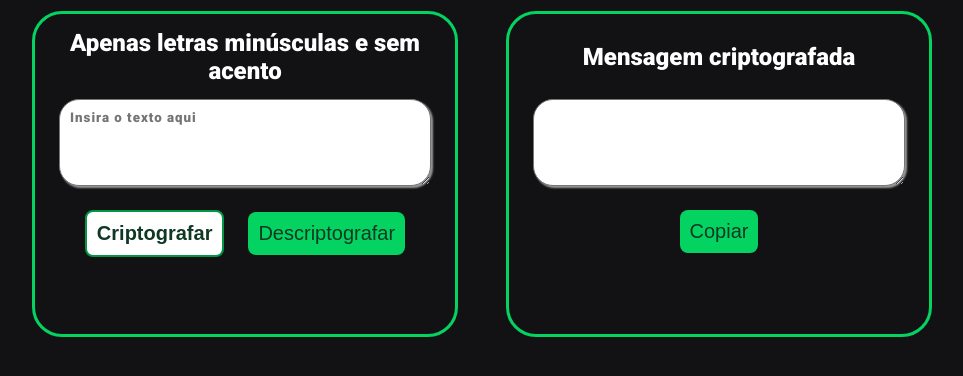
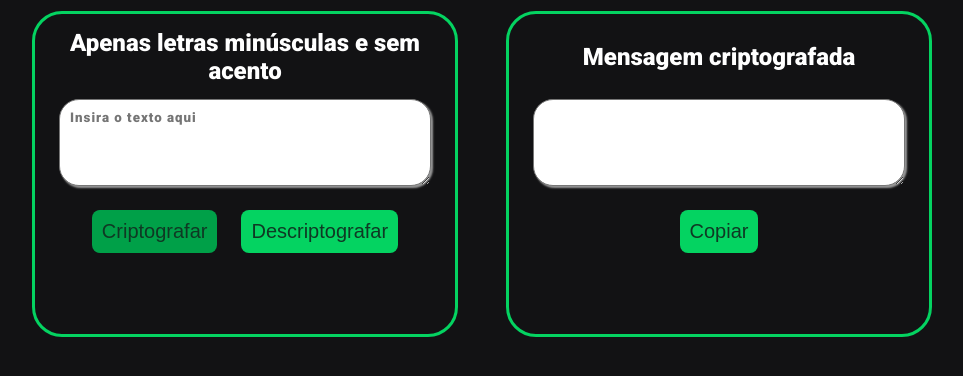
Before and after one commit to edmarpaulino/challenge-oracle-semana1, a plain HTML site: page index.html in a window 1280 px wide. In both pictures the pointer is over the button "Criptografar". Shown: the part 114-490 px from the top of the page, without its empty margins (158-1121 px from the left). Drawn offline with Linux system fonts and the light colour scheme.

Commit message:
change button behavior with hover

```diff
--- a/css/style.css
+++ b/css/style.css
@@ -59,9 +59,7 @@ textarea {
 }
 
 .button:hover {
-	border: 2px solid #029645;
-	background-color: #ffffff;
-	font-weight: bold;
+	background-color: #00a048;
 }
 
 #box-output h1 {
```
